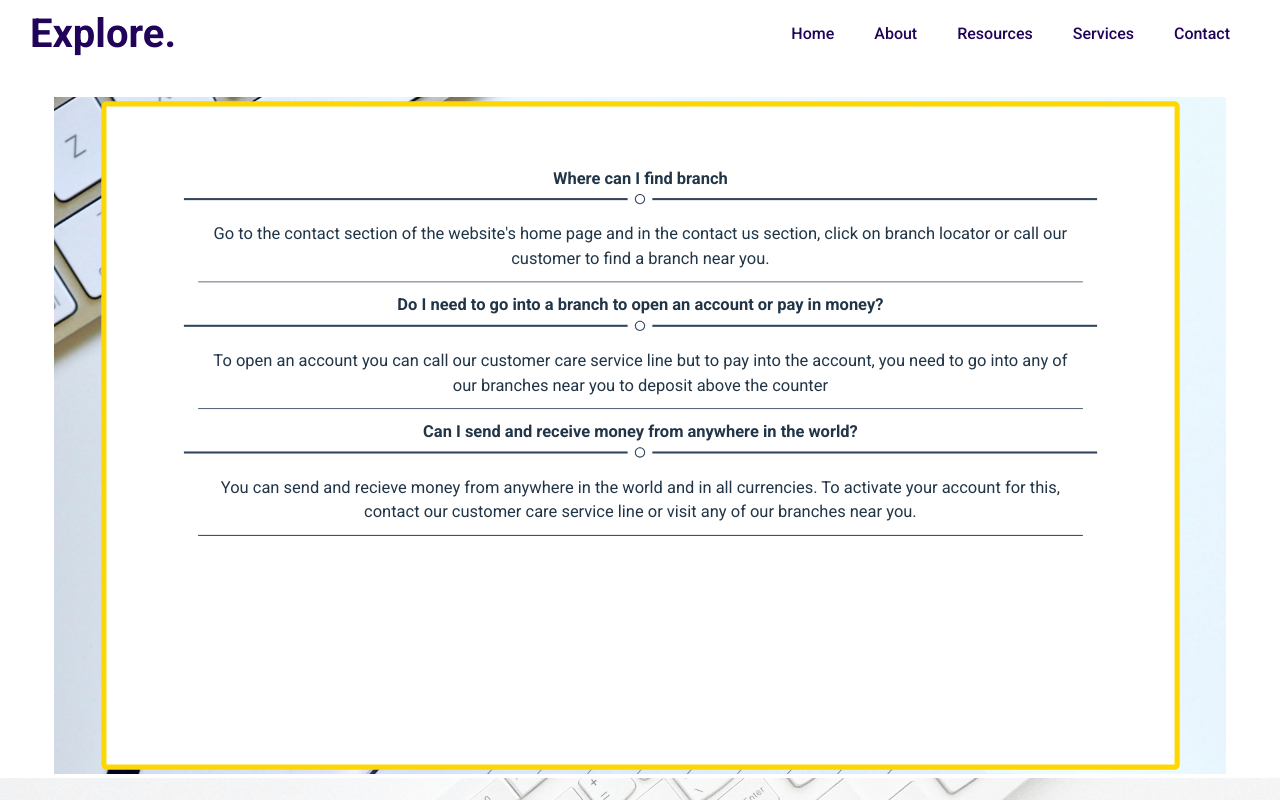
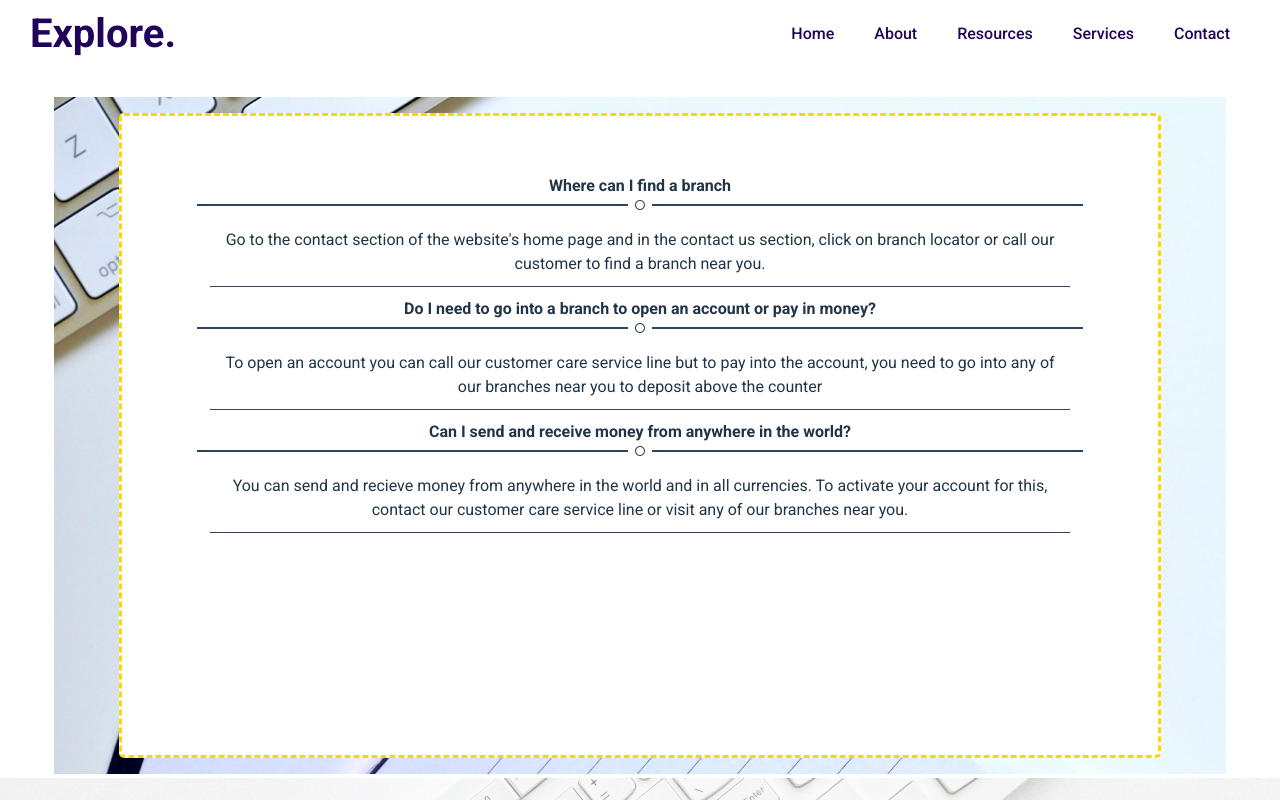
Before and after one commit to MalachyCode/Explore-bank-app, a React (Vite) app in the folder UI/: page / in a window 1280 px wide. In both pictures the pointer is over the element 639 px from the left and 435 px from the top of the page. Built offline with nearby package versions, Linux system fonts and the light colour scheme.

Commit message:
Minor changes

```diff
--- a/UI/src/pages/HomePage/sections/resources/Resources.scss
+++ b/UI/src/pages/HomePage/sections/resources/Resources.scss
@@ -43,8 +43,7 @@
       }
 
       &:hover {
-        border: 5px solid gold;
-        transform: scale(1.03);
+        border: 3px dashed gold;
       }
       .seperator-container {
         width: 95%;
--- a/UI/src/pages/HomePage/sections/resources/Resources.tsx
+++ b/UI/src/pages/HomePage/sections/resources/Resources.tsx
@@ -8,7 +8,7 @@ const Resources = () => {
       <div className='container'>
         <div className='box-1'>
           <div className='question one'>
-            <strong>Where can I find branch</strong>
+            <strong>Where can I find a branch</strong>
             <div className='seperator-container'>
               <span></span>
               <PanoramaFishEyeIcon className='circle' />
```
